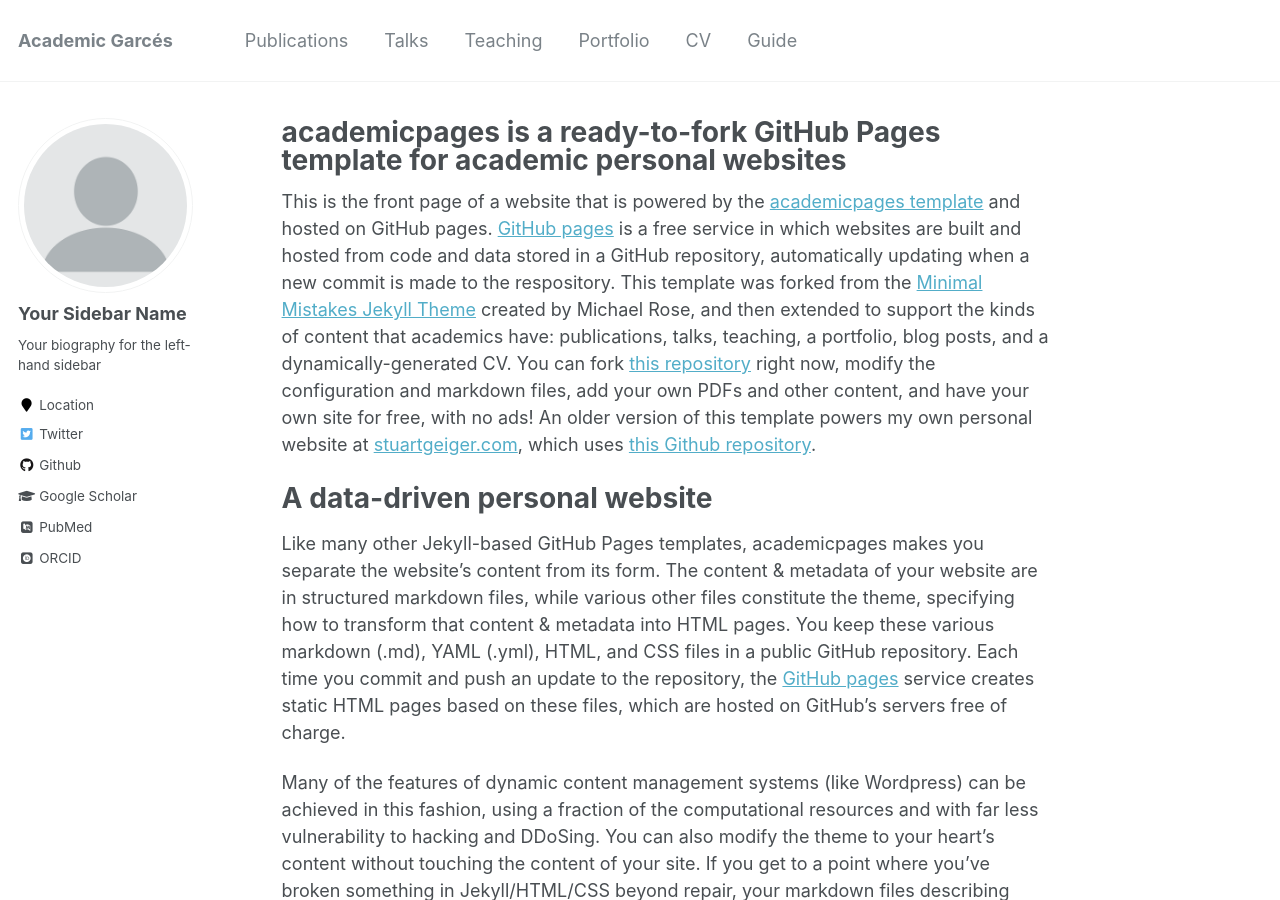
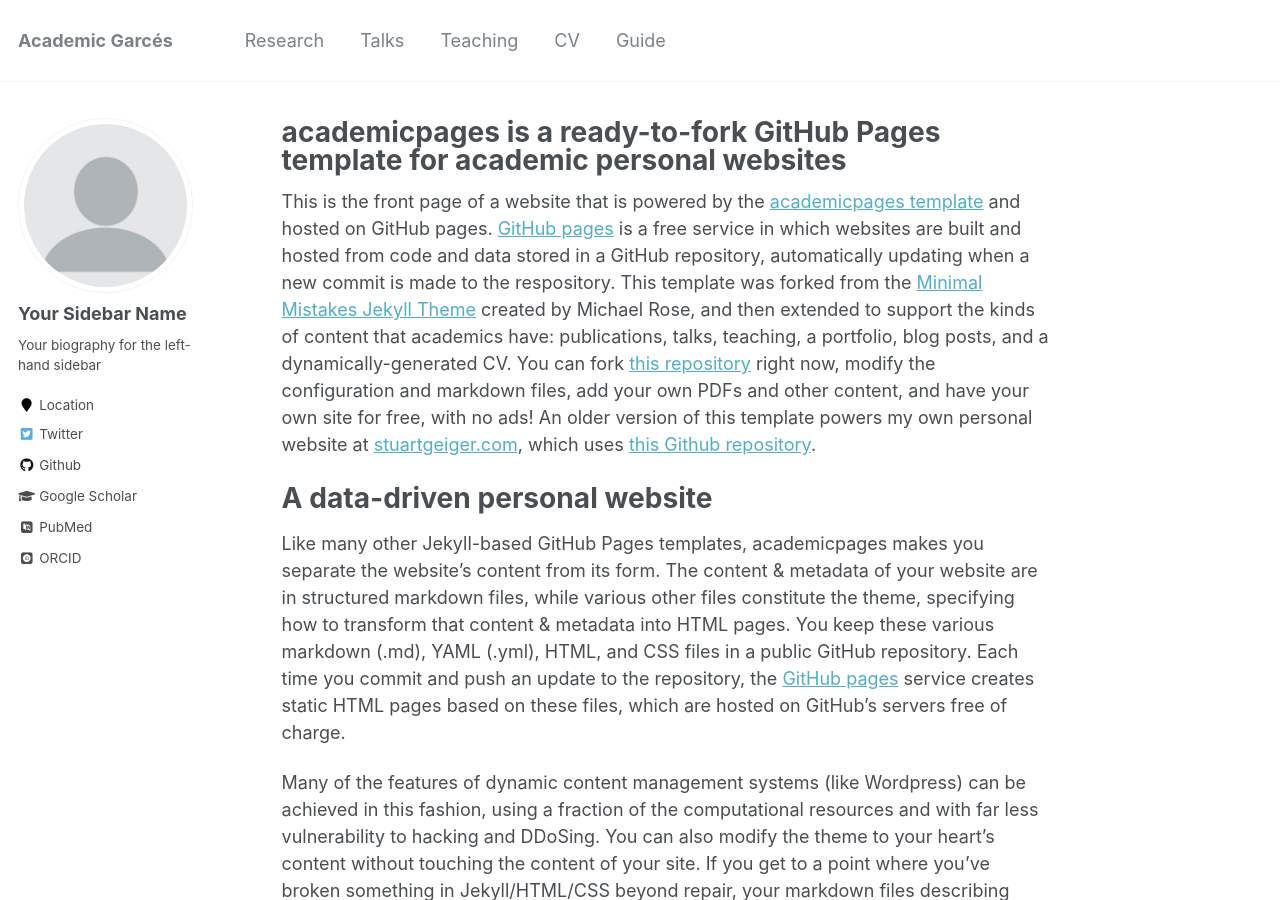
Before and after one commit to IreneGarces/irenegarces.github.io, a Jekyll site: the page built from _pages/about.md, in a window 1280 px wide and 900 px high. Built offline with Jekyll 4.4.1, drawn with Linux system fonts in a browser that asks for light colours; some web fonts are replaced.

Commit message:
Update navigation.yml

```diff
--- a/_data/navigation.yml
+++ b/_data/navigation.yml
@@ -1,6 +1,6 @@
 # main links links
 main:
-  - title: "Publications"
+  - title: "Research"
     url: /publications/
 
   - title: "Talks"
@@ -9,9 +9,6 @@ main:
   - title: "Teaching"
     url: /teaching/
 
-  - title: "Portfolio"
-    url: /portfolio/
-
   - title: "CV"
     url: /cv/
 
```
